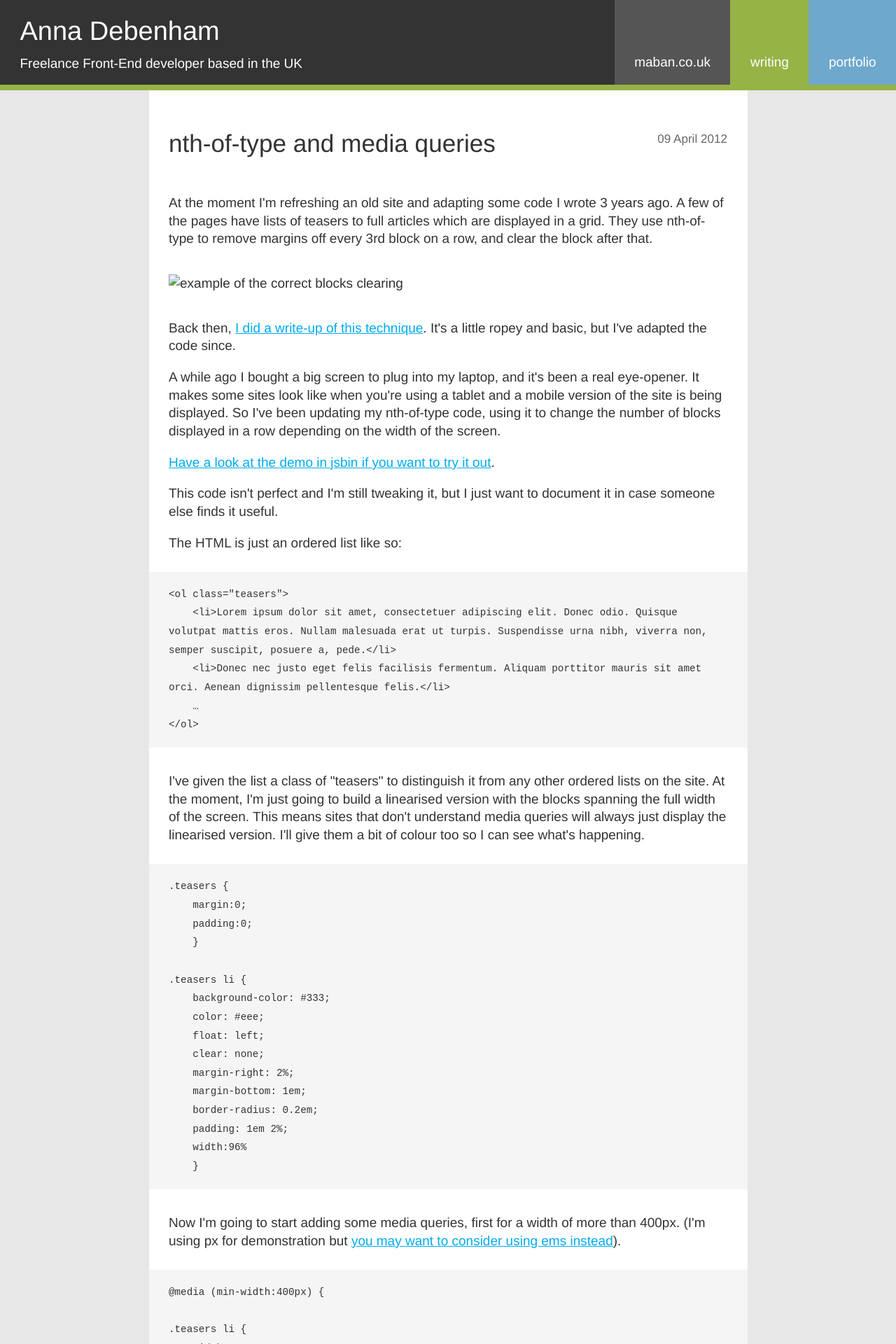
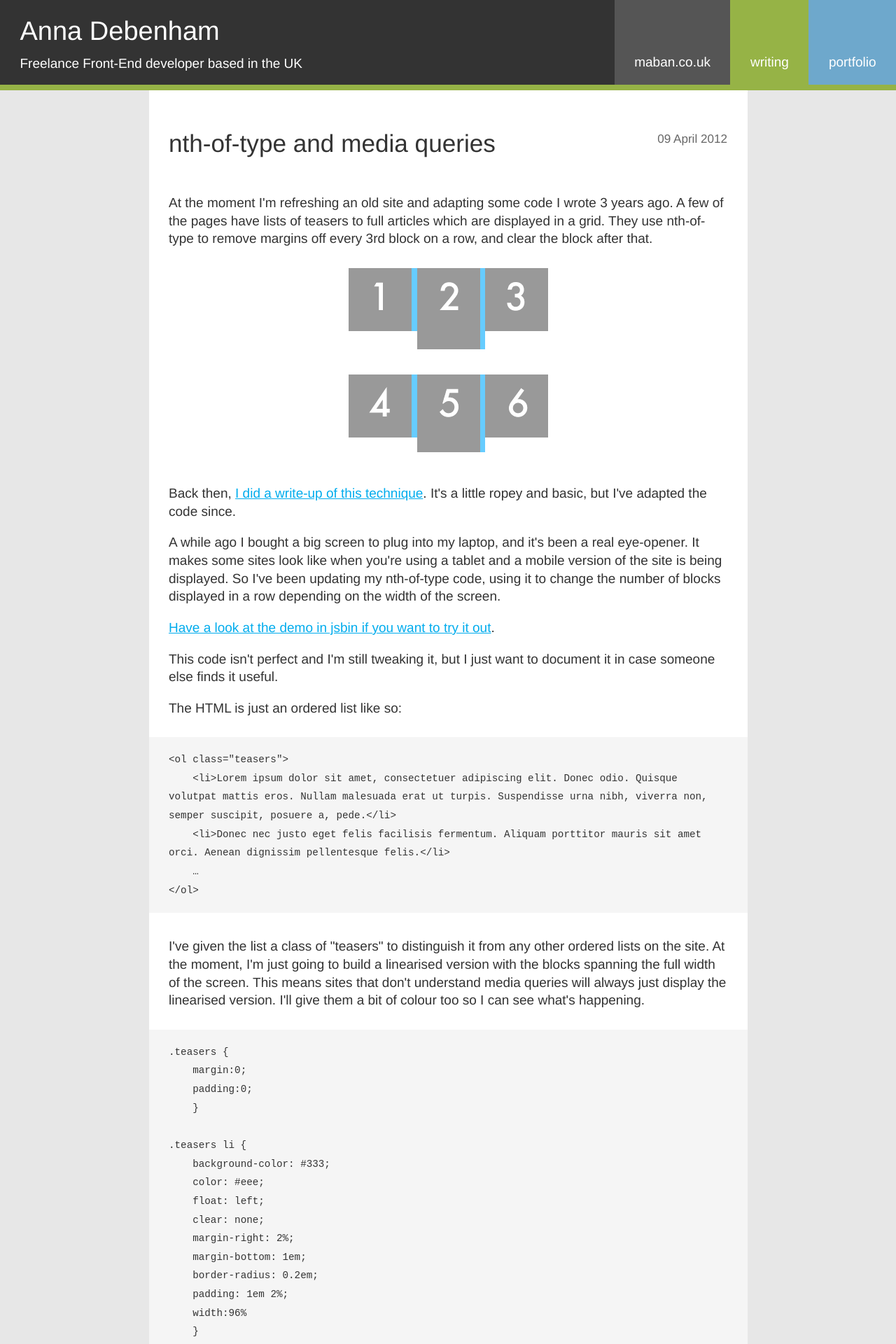
Before and after one commit to maban/maban, a Jekyll site: the page built from _posts/2012-04-09-68.html, in a window 1280 px wide. Shown: the top 1920 px of the page at 70% size. Built offline with Jekyll 4.4.1, drawn with Linux system fonts in a browser that asks for light colours.

Commit message:
Clean up article 68

```diff
--- a/_posts/2012-04-09-68.html
+++ b/_posts/2012-04-09-68.html
@@ -6,7 +6,9 @@ color: 669999
 
 <p>At the moment I'm refreshing an old site and adapting some code I wrote 3 years ago. A few of the pages have lists of teasers to full articles which are displayed in a grid. They use nth-of-type to remove margins off every 3rd block on a row, and clear the block after that.</p>
 
-	<img class="pull" src="/perch/resources/diagram-nth-of-type-04.png" alt="example of the correct blocks clearing"/>
+<div class="full">
+    <img src="/image/diagram-nth-of-type-04.png" alt="example of the correct blocks clearing"/>
+</div>
 
 <p>Back then, <a href="http://maban.co.uk/29">I did a write-up of this technique</a>. It's a little ropey and basic, but I've adapted the code since.</p>
 
```
Also changed, not shown: image/diagram-nth-of-type-04.png (added). Lines whose indentation alone changed are shown as unchanged.
